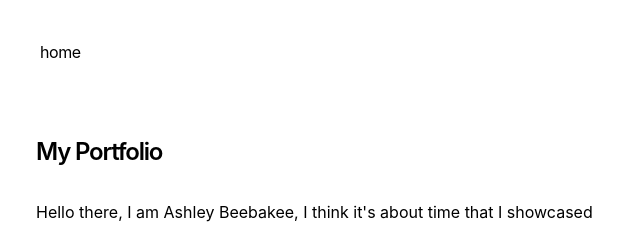
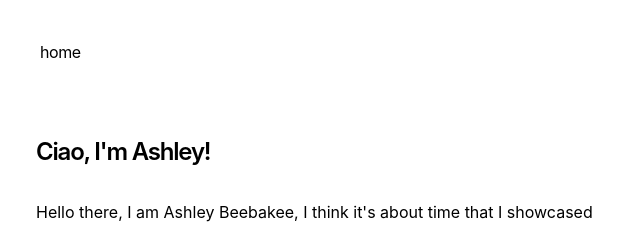
Before and after one commit to OmniAshley/portfolio-starter-kit, a Next.js app: page / in a window 1280 px wide. Shown: the top 226 px of the page, without its empty margins (316-956 px from the left). Built offline with nearby package versions, Linux system fonts and the light colour scheme.

Commit message:
refactor: updated <h1> element

```diff
--- a/app/page.tsx
+++ b/app/page.tsx
@@ -4,7 +4,7 @@ export default function Page() {
   return (
     <section>
       <h1 className="mb-8 text-2xl font-semibold tracking-tighter">
-        My Portfolio
+        Ciao, I'm Ashley!
       </h1>
       <p className="mb-4">
         {`Hello there, I am Ashley Beebakee, I think it's about time that I
```
